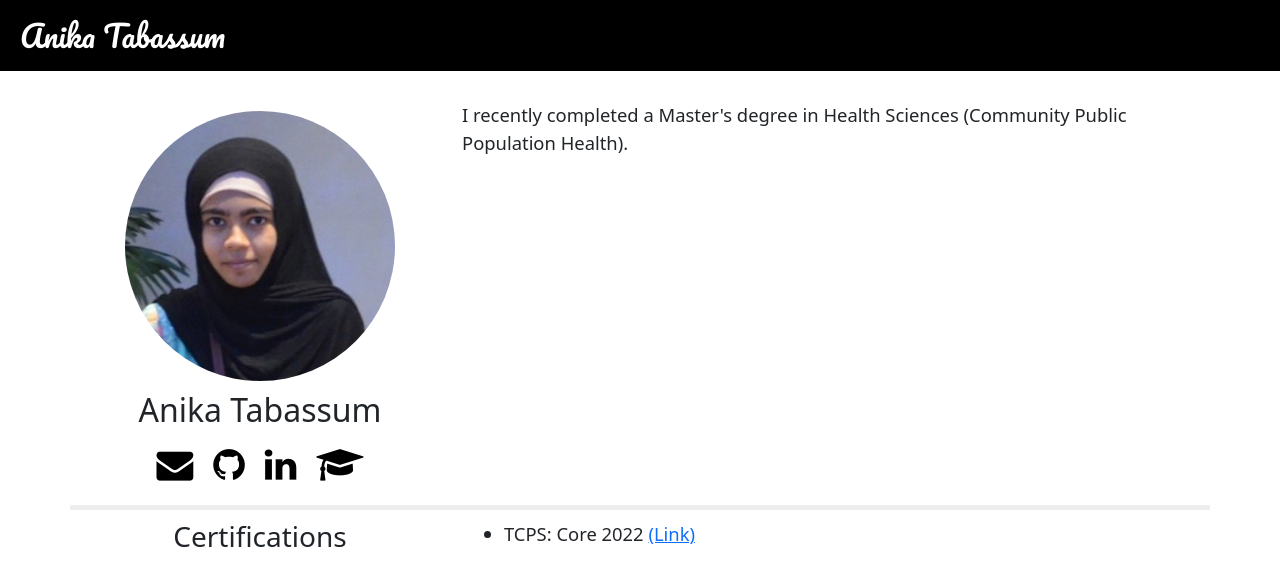
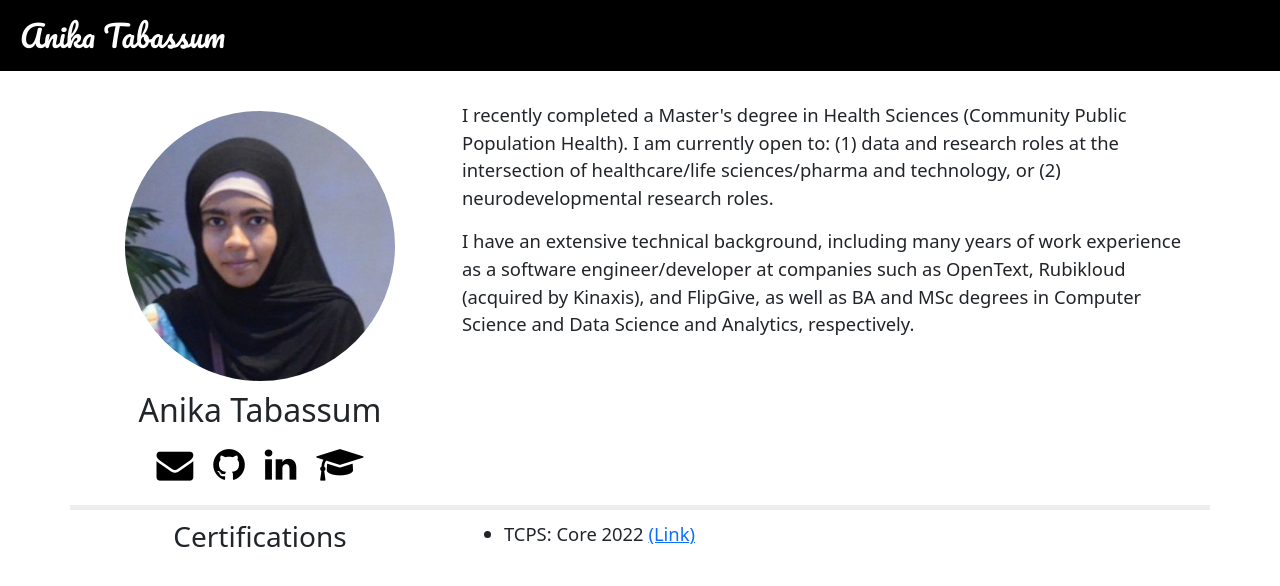
Before and after one commit to atabas/atabas.github.io, a Jekyll site: the page built from index.html, in a window 1280 px wide. Shown: the top 586 px of the page. Built offline with Jekyll 4.4.1, drawn with Linux system fonts in a browser that asks for light colours; nearby versions of some CDN libraries; Markdown is read by kramdown in place of the engine named in the settings; comment, search, counter and statistics services are not loaded.

Commit message:
text updates

```diff
--- a/index.html
+++ b/index.html
@@ -37,7 +37,11 @@ title: Anika Tabassum
       </div>
     </div>
     <div class="col-12 col-lg-8">
-      <p class="post">I recently completed a Master's degree in Health Sciences (Community Public Population Health).</p>
+      <p class="post">I recently completed a Master's degree in Health Sciences (Community Public Population Health). I am currently open to: (1) data and research roles at the intersection of healthcare/life sciences/pharma and technology, or (2) neurodevelopmental research roles.</p>
+      <!-- To Add More Here later (skills etc.) <p class="post"></p> -->
+      <p class="post">
+      I have an extensive technical background, including many years of work experience as a software engineer/developer at companies such as OpenText, Rubikloud (acquired by Kinaxis), and FlipGive, as well as BA and MSc degrees in Computer Science and Data Science and Analytics, respectively.
+      </p>
     </div>
 
   </div>
```
